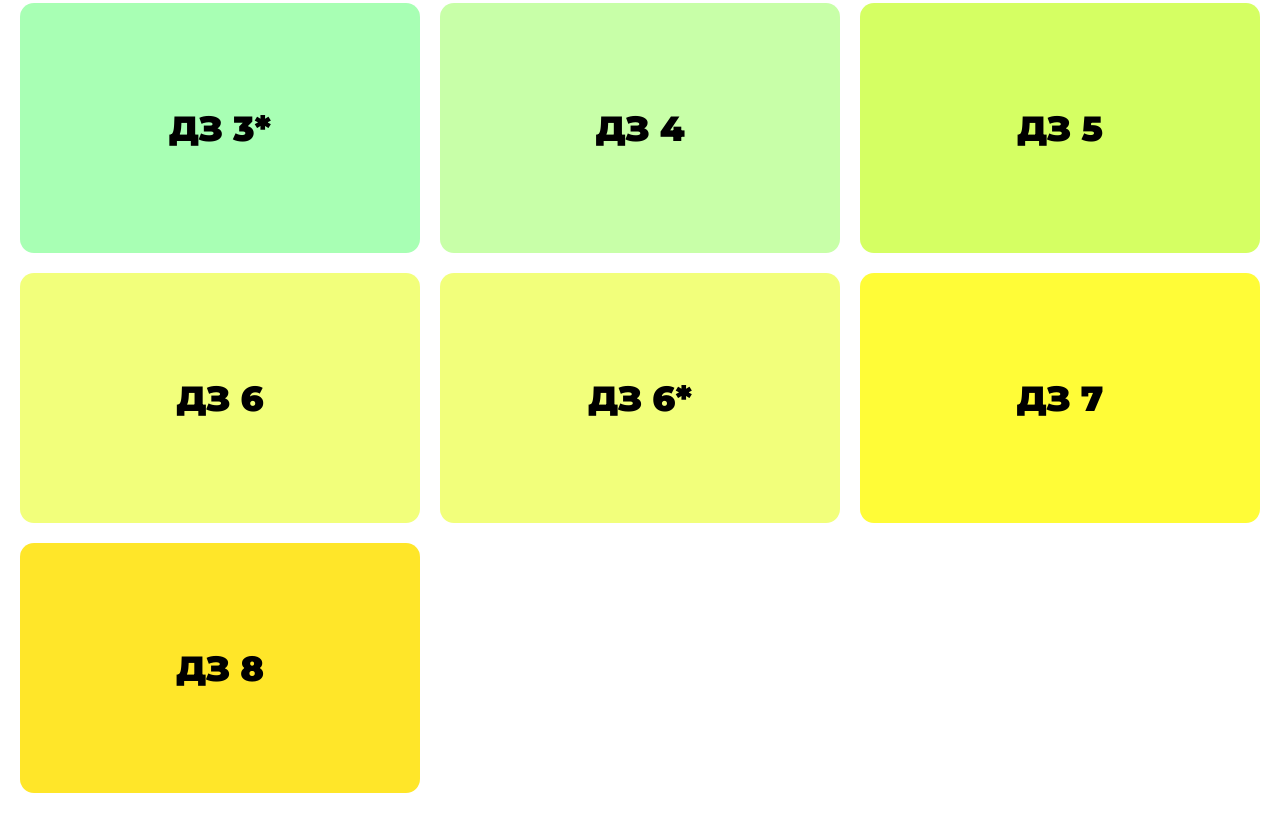
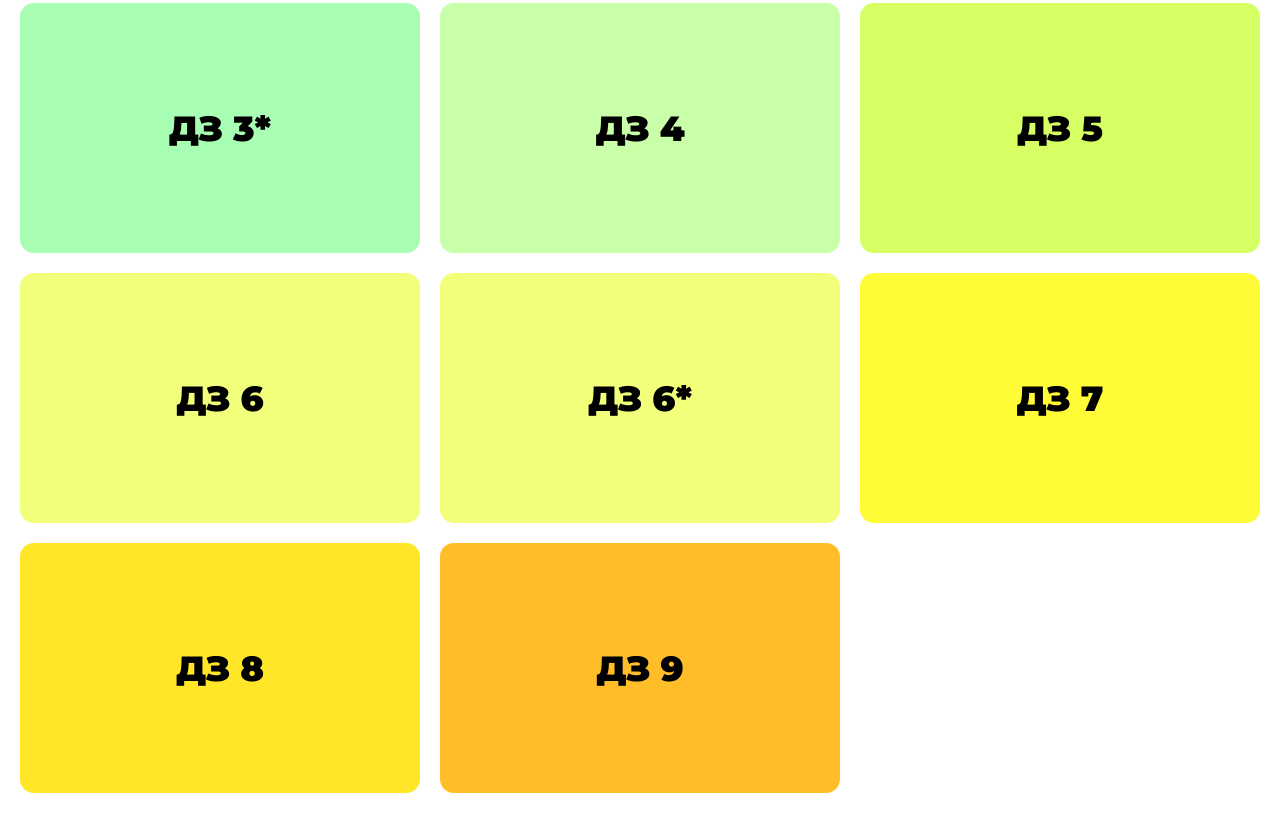
Before and after one commit to Sergey-Nag/sergey-nag.github.io, a plain HTML site: page index.html in a window 1280 px wide. Shown: the part 633-1446 px from the top of the page. Drawn offline with Linux system fonts and the light colour scheme.

Commit message:
HW 9 in index.html ;)

```diff
--- a/index.html
+++ b/index.html
@@ -70,6 +70,12 @@
           <span class="title">Функции</span>
         </div>
       </a>
+       <a href="HW_9/main_task/index.html" class="grid-item" style="background: rgb(255, 190, 41)">
+        <div class="info-wrapp">
+          <h2 class="hw-num">ДЗ 9</h2>
+          <span class="title">Игра "Больше-Меньше"</span>
+        </div>
+      </a>
      </div>
   </body>
 </html>
```
